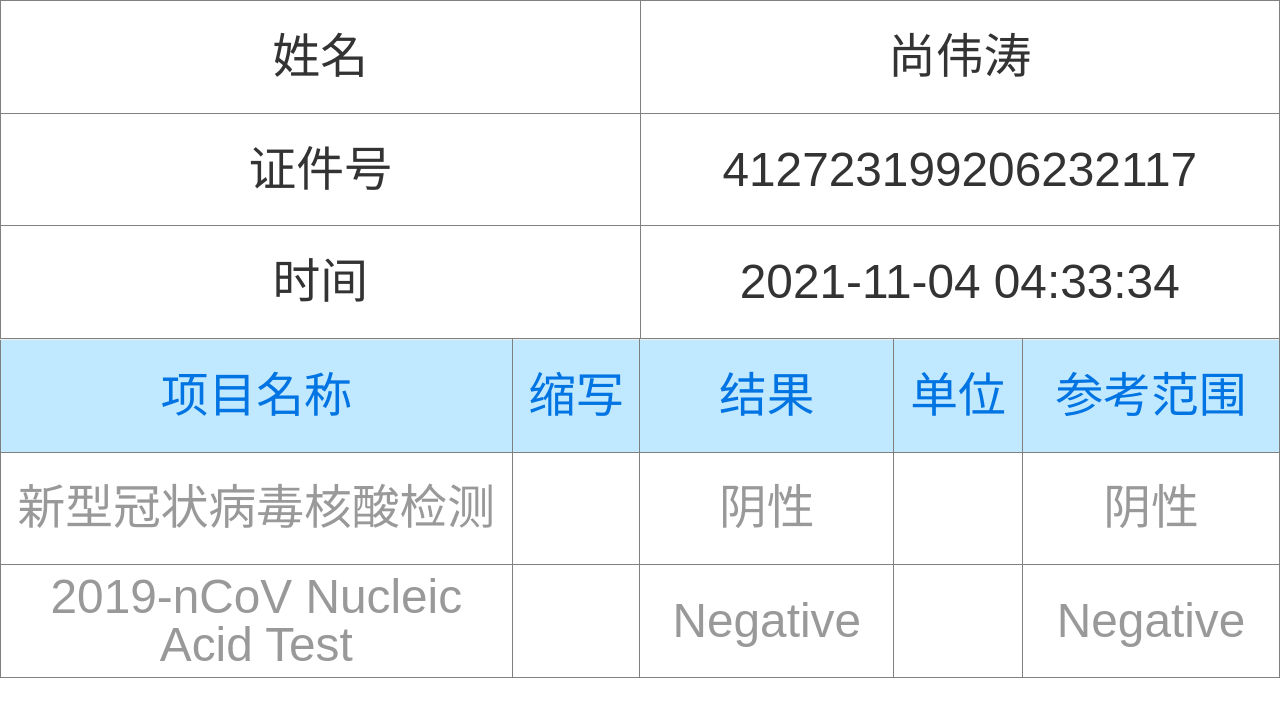
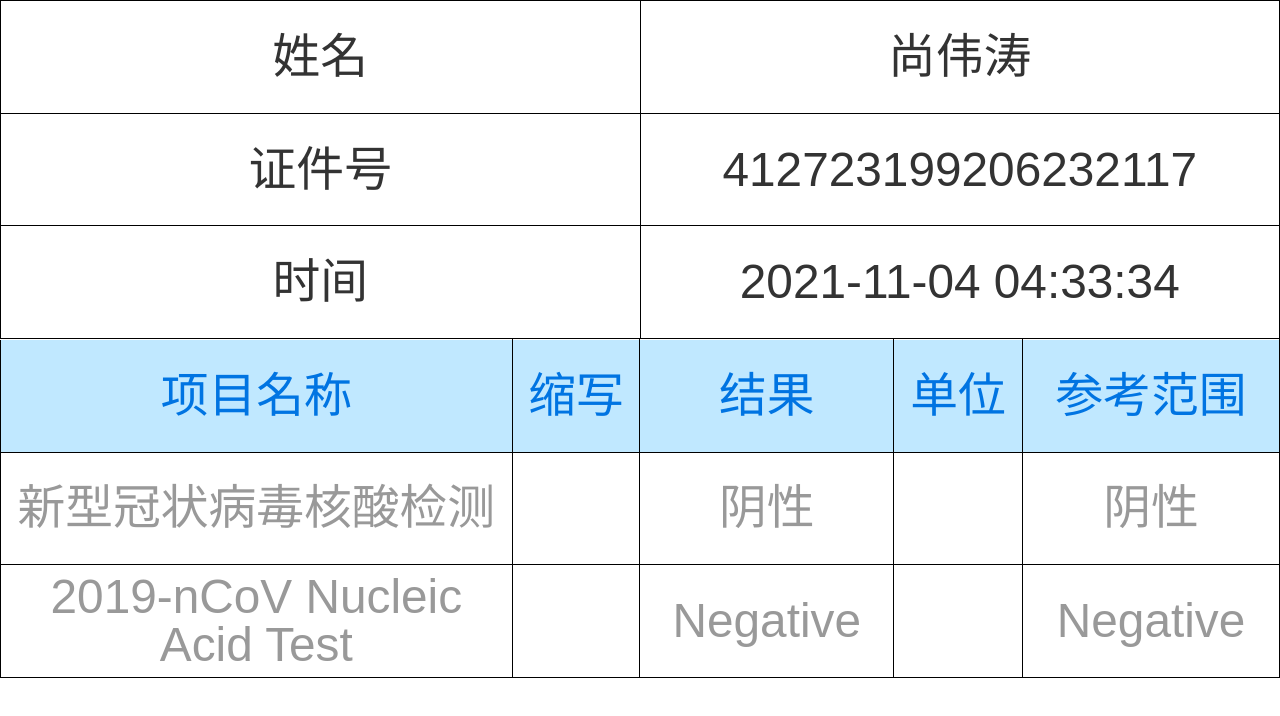
Before and after one commit to s354988592/mock_res, a plain HTML site: page index.html in a window 1280 px wide. Drawn offline with nearby package versions, Linux system fonts and the light colour scheme.

Commit message:
Update index.html

```diff
--- a/index.html
+++ b/index.html
@@ -1,7 +1,7 @@
 <!--
  * @Author: your name
  * @Date: 2021-11-04 17:03:41
- * @LastEditTime: 2021-11-05 10:04:29
+ * @LastEditTime: 2021-11-05 12:25:27
  * @LastEditors: Please set LastEditors
  * @Description: In User Settings Edit
  * @FilePath: /undefined/Users/shangweitao/Desktop/resSearch.html
@@ -52,6 +52,7 @@
   <style>
     .me_table, .res_table{
       width: 100%;
+      border-color: #000;
     }
     .me_table tr, .res_table tr{
       text-align: center;
@@ -62,7 +63,7 @@
       width: 50%;
     }
     .res_table{
-      border-top: 0px;
+      border-top-color: #fff;
     }
     .res_table .t_header{
       background: rgb(192, 232, 255);
```
